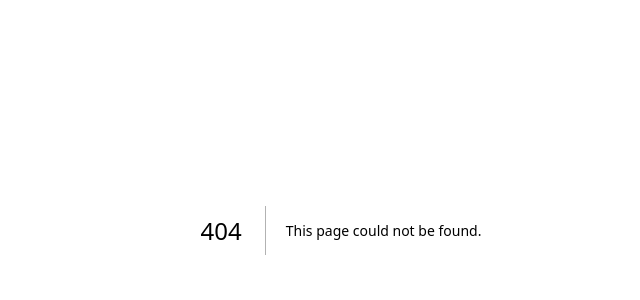
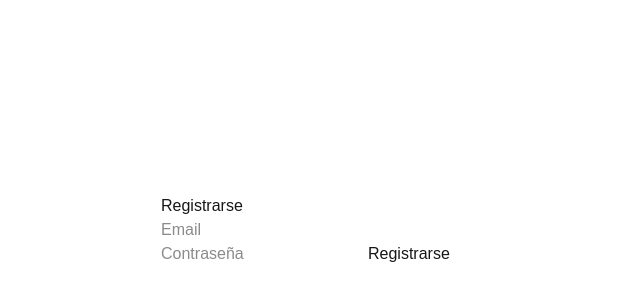
Before and after one commit to styf-styf/predicciones-ecuador, a Next.js app in the folder frontend/: page /register in a window 1280 px wide. Before the commit this address had no page. Shown: the part 170-470 px from the top of the page, without its empty margins (299-939 px from the left). Built offline with nearby package versions, Linux system fonts and the light colour scheme.

Commit message:
online-0.3

```diff
--- a/frontend/app/login/page.tsx
+++ b/frontend/app/login/page.tsx
@@ -1,6 +1,7 @@
 "use client";
 import { useState, useEffect } from "react";
 import { useRouter } from "next/navigation";
+import Link from "next/link";
 
 export default function Login() {
   const router = useRouter();
@@ -20,18 +21,7 @@ export default function Login() {
     }
   }, [router]);
 
-  const handleRegister = async () => {
-    const res = await fetch("https://predicciones-ecuador.onrender.com/register", {
-      method: "POST",
-      headers: {
-        "Content-Type": "application/json",
-      },
-      body: JSON.stringify({ email, password }),
-    });
 
-    const data = await res.json();
-    setMessage(data.message);
-  };
 
   const handleLogin = async () => {
     const res = await fetch("https://predicciones-ecuador.onrender.com/login", {
@@ -99,12 +89,11 @@ export default function Login() {
           Iniciar sesión
         </button>
 
-        <button
-          onClick={handleRegister}
-          className="w-full bg-blue-500 font-bold py-3 rounded-xl mb-2"
-        >
-          Registrarse
-        </button>
+        <Link href="/register">
+  <button className="w-full bg-blue-500 font-bold py-3 rounded-xl mb-2">
+    Registrarse
+  </button>
+</Link>
 
         <button
           onClick={handleLogout}
--- /dev/null
+++ b/frontend/app/register/page.tsx
@@ -0,0 +1,68 @@
+"use client";
+
+import { useState } from "react";
+import { useRouter } from "next/navigation";
+
+export default function RegisterPage() {
+  const router = useRouter();
+
+  const [email, setEmail] = useState("");
+  const [password, setPassword] = useState("");
+  const [loading, setLoading] = useState(false);
+  const [error, setError] = useState("");
+
+  const handleRegister = async (e: React.FormEvent<HTMLFormElement>) => {
+  e.preventDefault();
+  setLoading(true);
+  setError("");
+
+  try {
+    const res = await fetch("https://predicciones-ecuador.onrender.com/register", {
+      method: "POST",
+      headers: { "Content-Type": "application/json" },
+      body: JSON.stringify({ email, password }),
+    });
+
+    const data = await res.json();
+
+    if (!res.ok) {
+      setError(data.message);
+      return;
+    }
+
+    router.push("/login");
+
+  } catch (err) {
+    setError("Error en el servidor");
+  } finally {
+    setLoading(false);
+  }
+ };
+
+  return (
+    <div style={{ maxWidth: 400, margin: "auto", padding: 20 }}>
+      <h2>Registrarse</h2>
+
+      <form onSubmit={handleRegister}>
+        <input
+          placeholder="Email"
+          value={email}
+          onChange={(e) => setEmail(e.target.value)}
+        />
+
+        <input
+          placeholder="Contraseña"
+          type="password"
+          value={password}
+          onChange={(e) => setPassword(e.target.value)}
+        />
+
+        <button disabled={loading}>
+          {loading ? "Creando..." : "Registrarse"}
+        </button>
+
+        {error && <p style={{ color: "red" }}>{error}</p>}
+      </form>
+    </div>
+  );
+}
```
